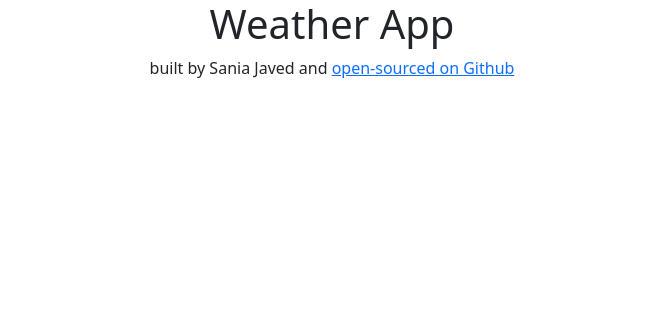
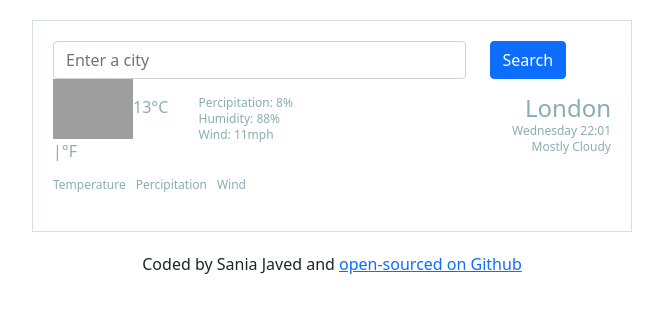
Before and after one commit to sania-jay/React-Weather-App-project, a React (Create React App) app: page / in a window 1280 px wide. Shown: the top 312 px of the page, without its empty margins (308-971 px from the left). Built offline with nearby package versions, Linux system fonts and the light colour scheme; grey boxes are pictures that could not be loaded.

Commit message:
layout of the app created

```diff
--- a/src/App.css
+++ b/src/App.css
@@ -1,38 +1,8 @@
 .App {
-  text-align: center;
+    max-width: 600px;
+    margin: 0 auto;
 }
 
-.App-logo {
-  height: 40vmin;
-  pointer-events: none;
+footer {
+    text-align: center;
 }
-
-@media (prefers-reduced-motion: no-preference) {
-  .App-logo {
-    animation: App-logo-spin infinite 20s linear;
-  }
-}
-
-.App-header {
-  background-color: #282c34;
-  min-height: 100vh;
-  display: flex;
-  flex-direction: column;
-  align-items: center;
-  justify-content: center;
-  font-size: calc(10px + 2vmin);
-  color: white;
-}
-
-.App-link {
-  color: #61dafb;
-}
-
-@keyframes App-logo-spin {
-  from {
-    transform: rotate(0deg);
-  }
-  to {
-    transform: rotate(360deg);
-  }
-}
--- a/src/App.js
+++ b/src/App.js
@@ -1,13 +1,16 @@
 
 import './App.css';
+import Weather from "./Weather";
 
 export default function App() {
   return (
     <div className="App">
-     <h1>Weather App</h1>
 
+    <Weather />
 
-<p>built by Sania Javed and <a href="https://github.com/sania-jay/React-Weather-App-project" target="_blank">open-sourced on Github</a>  </p>
+<footer>
+  Coded by Sania Javed and <a href="https://github.com/sania-jay/React-Weather-App-project" target="_blank">open-sourced on Github </a>
+  </footer>
     </div>
   );
 }
--- /dev/null
+++ b/src/Weather.css
@@ -0,0 +1,38 @@
+.Weather {
+    border: 1px solid #dadde1;
+    padding: 20px 20px;
+    color: #89aeb2;
+    margin: 20px auto;
+}
+.Weather h1 {
+    font-size: 24px;
+    margin: 5px 0 0 0;
+
+}
+.Weather .right-col {
+    text-align: right;
+    margin: 0;
+    padding-top: 10px;
+}
+.Weather ul{
+    padding: 0;
+}
+.Weather li {
+    font-size: 12px;
+    line-height: 16px;
+    list-style-type: none;
+}
+
+.Weather img {
+    display: inline-block;
+    height: 60px;
+}
+.Weather .third-row li{
+    display: inline-block;
+    margin-right: 10px;
+    margin-left: 0;
+    text-align: left;
+}
+.Weather .third-row li:hover {
+    border-bottom: 3px solid #89aeb2;
+}
--- /dev/null
+++ b/src/Weather.js
@@ -0,0 +1,52 @@
+import React from "react";
+import "./Weather.css";
+
+export default function Weather() {
+    return (
+      <div className="Weather">
+          <form>
+              <div className="row">
+                  <div className="col-9">
+                    <input type="search" placeholder="Enter a city" className="form-control"/>
+                  </div>
+                  <div className="col-3">
+                      <input type="submit" value="Search" className="btn btn-primary" />
+                  </div>
+              </div>
+
+          </form>
+        <div className="row">
+          <div className="col-3">
+            <img
+              src="https://ssl.gstatic.com/onebox/weather/64/cloudy.png"
+              alt="Cloudy"
+            />
+            13°C |°F
+          </div>
+          <div className="col-3 mt-3">
+            <ul>
+              <li>Percipitation: 8%</li>
+              <li>Humidity: 88%</li>
+              <li>Wind: 11mph</li>
+            </ul>
+          </div>
+          <div className="col-6 right-col">
+            <h1>London</h1>
+            <ul>
+              <li>Wednesday 22:01</li>
+              <li>Mostly Cloudy</li>
+            </ul>
+          </div>
+          <div className="row third-row">
+              <div className="col-6">
+                <ul>
+                    <li>Temperature</li>
+                    <li>Percipitation</li>
+                    <li>Wind</li>
+                </ul>
+              </div>
+          </div>
+        </div>
+      </div>
+    );
+}
--- a/src/index.js
+++ b/src/index.js
@@ -3,6 +3,7 @@ import ReactDOM from 'react-dom';
 import "bootstrap/dist/css/bootstrap.css";
 import App from './App';
 import reportWebVitals from './reportWebVitals';
+import Weather from "./Weather";
 
 ReactDOM.render(
   <React.StrictMode>
```
Also changed, not shown: 1 other file (tests, documents, lock files or other folders).
